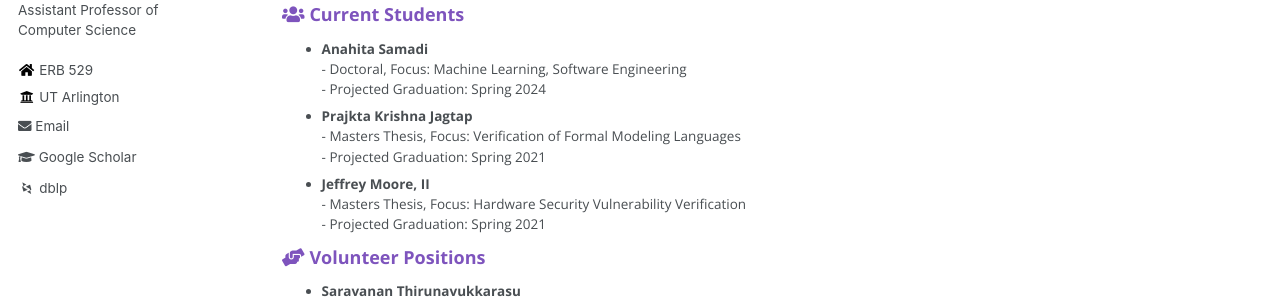
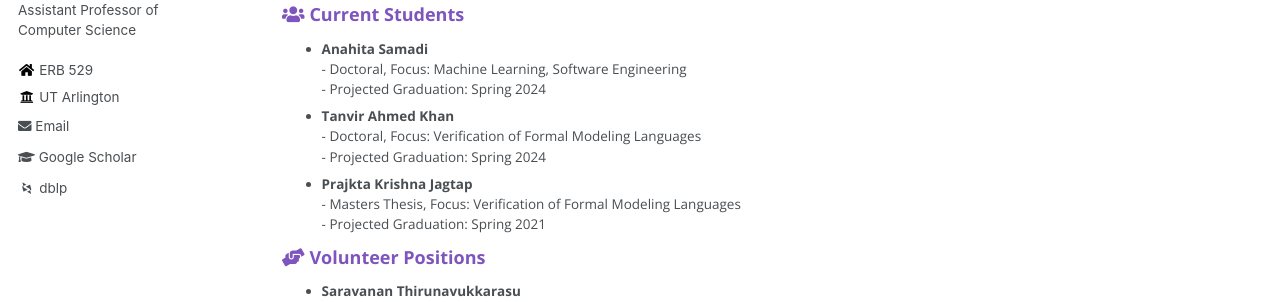
Before and after one commit to Allisonius/allisonius.github.io, a Jekyll site: the page built from _pages/students.md, in a window 1280 px wide and 1177 px high. Shown: the part 276-578 px from the top of the window. Built offline with Jekyll 4.4.1, drawn with Linux system fonts in a browser that asks for light colours; some web fonts are replaced.

Commit message:
Update students.md

```diff
--- a/_pages/students.md
+++ b/_pages/students.md
@@ -9,9 +9,9 @@ author_profile: true
 **RAships/TAships/REU appointments available:** Please contact me if you are a self-motivated PhD student (or graduate student interested in our PhD program) with **strong programming skills** and **strong interests** in autonomous systems, software engineering and verification. Please include a copy of your CV/Resume, including descriptions of your education background, programming skills, and previous projects, in your correspondence.
 
 ### <i class="fa fa-fw fa-users" aria-hidden="true"></i> Current Students
-* **Anahita Samadi** <br> - Doctoral, Focus: Machine Learning, Software Engineering  <br> - Projected Graduation: Spring 2024
+* **Anahita Samadi** <br> - Doctoral, Focus: Machine Learning, Software Engineering <br> - Projected Graduation: Spring 2024
+* **Tanvir Ahmed Khan** <br> - Doctoral, Focus: Verification of Formal Modeling Languages <br> - Projected Graduation: Spring 2024
 * **Prajkta Krishna Jagtap** <br> - Masters Thesis, Focus: Verification of Formal Modeling Languages  <br> - Projected Graduation: Spring 2021
-* **Jeffrey Moore, II** <br> - Masters Thesis, Focus: Hardware Security Vulnerability Verification  <br> - Projected Graduation: Spring 2021
 
 ### <i class="fa fa-fw fa-hands-helping" aria-hidden="true"></i> Volunteer Positions
 * **Saravanan Thirunavukkarasu** <br> - Role: Transform ASketch interfaces into educational exercises.
```
